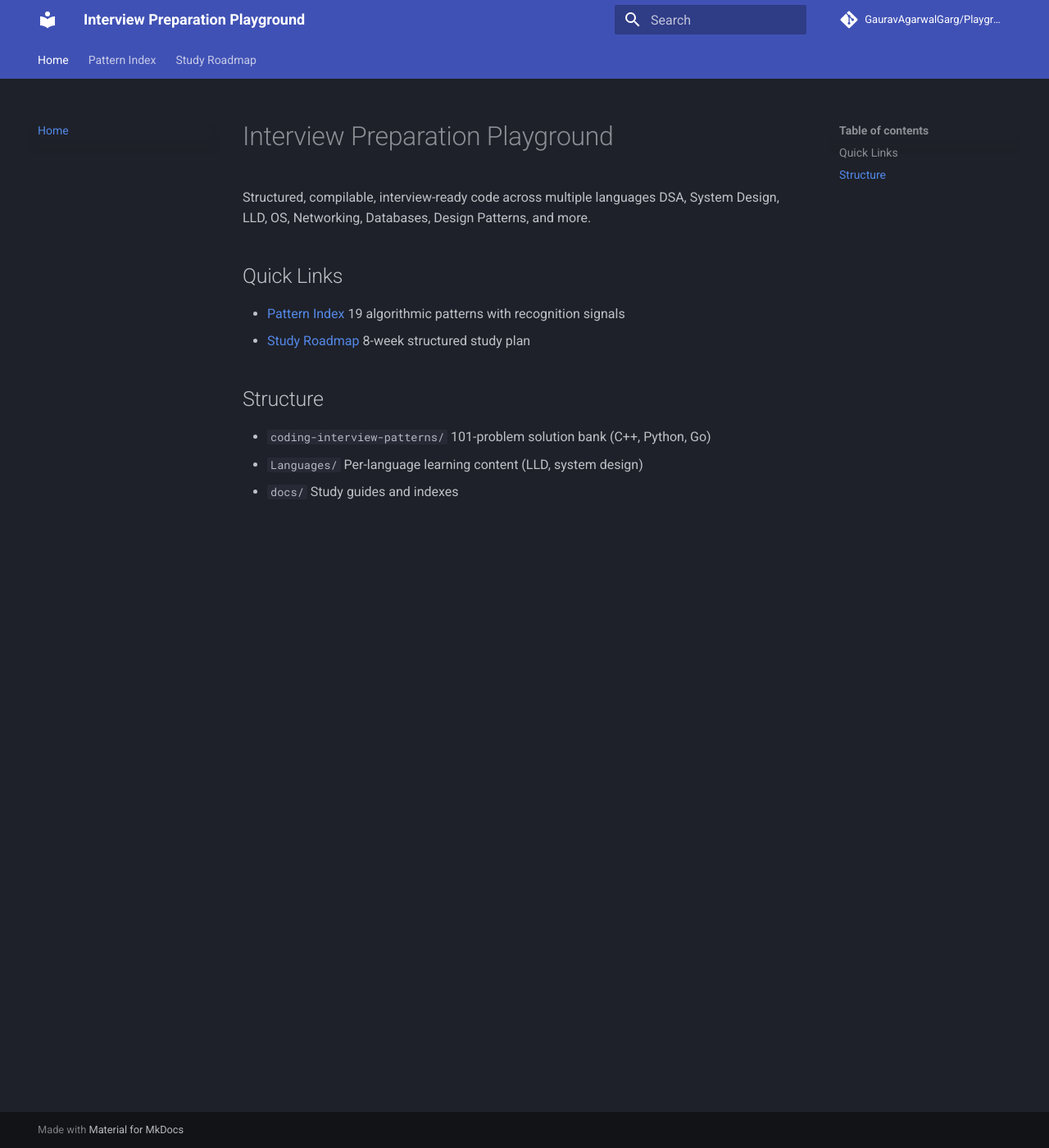
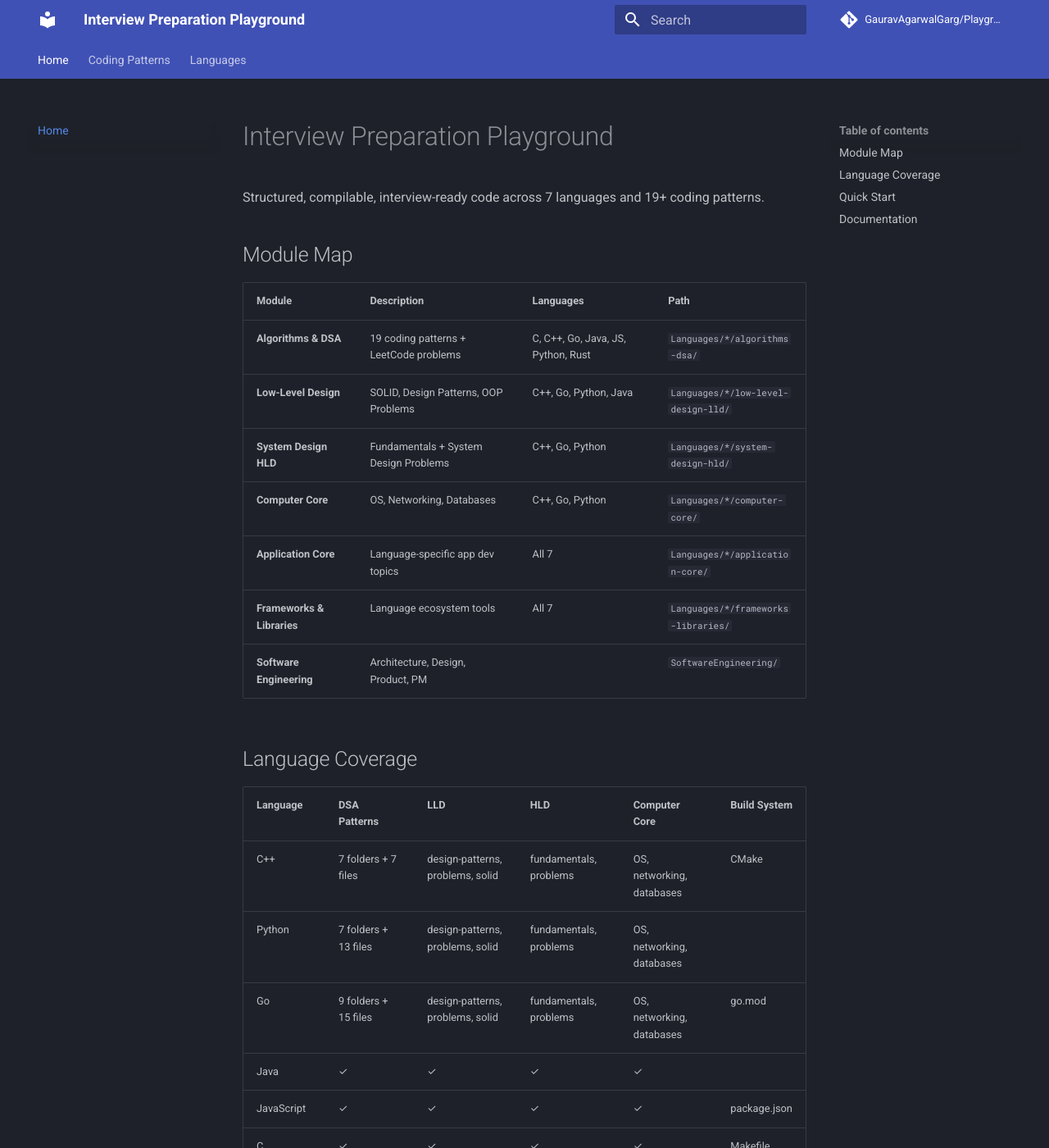
Before and after one commit to gauravagarwalgarg/Playground, an MkDocs documentation site: the page built from docs/index.md, in a window 1280 px wide and 1400 px high. Shown: the whole window at 82% size. Built offline with MkDocs 1.6.1 and Material for MkDocs 9.7.7, drawn with Linux system fonts in a browser that asks for light colours; comment, search, counter and statistics services are not loaded; some of the changed text lies outside the part shown.

Commit message:
Update docs

````diff
--- a/docs/index.md
+++ b/docs/index.md
@@ -1,14 +1,48 @@
 # Interview Preparation Playground
 
-Structured, compilable, interview-ready code across multiple languages DSA, System Design, LLD, OS, Networking, Databases, Design Patterns, and more.
+Structured, compilable, interview-ready code across 7 languages and 19+ coding patterns.
 
-## Quick Links
+## Module Map
 
-- [Pattern Index](pattern-index.md) 19 algorithmic patterns with recognition signals
-- [Study Roadmap](study-roadmap.md) 8-week structured study plan
+| Module | Description | Languages | Path |
+|--------|-------------|-----------|------|
+| **Algorithms & DSA** | 19 coding patterns + LeetCode problems | C, C++, Go, Java, JS, Python, Rust | `Languages/*/algorithms-dsa/` |
+| **Low-Level Design** | SOLID, Design Patterns, OOP Problems | C++, Go, Python, Java | `Languages/*/low-level-design-lld/` |
+| **System Design HLD** | Fundamentals + System Design Problems | C++, Go, Python | `Languages/*/system-design-hld/` |
+| **Computer Core** | OS, Networking, Databases | C++, Go, Python | `Languages/*/computer-core/` |
+| **Application Core** | Language-specific app dev topics | All 7 | `Languages/*/application-core/` |
+| **Frameworks & Libraries** | Language ecosystem tools | All 7 | `Languages/*/frameworks-libraries/` |
+| **Software Engineering** | Architecture, Design, Product, PM | | `SoftwareEngineering/` |
 
-## Structure
+## Language Coverage
 
-- `coding-interview-patterns/` 101-problem solution bank (C++, Python, Go)
-- `Languages/` Per-language learning content (LLD, system design)
-- `docs/` Study guides and indexes
+| Language | DSA Patterns | LLD | HLD | Computer Core | Build System |
+|----------|-------------|-----|-----|---------------|--------------|
+| C++ | 7 folders + 7 files | design-patterns, problems, solid | fundamentals, problems | OS, networking, databases | CMake |
+| Python | 7 folders + 13 files | design-patterns, problems, solid | fundamentals, problems | OS, networking, databases | |
+| Go | 9 folders + 15 files | design-patterns, problems, solid | fundamentals, problems | OS, networking, databases | go.mod |
+| Java | ✓ | ✓ | ✓ | ✓ | |
+| JavaScript | ✓ | ✓ | ✓ | ✓ | package.json |
+| C | ✓ | ✓ | ✓ | ✓ | Makefile |
+| Rust | ✓ | ✓ | ✓ | ✓ | Cargo.toml |
+
+## Quick Start
+
+```bash
+# Clone and explore
+git clone https://github.com/GauravAgarwalGarg/Playground.git
+cd Playground/Languages/cpp/algorithms-dsa/patterns/
+
+# Build C++ examples
+cd Languages/cpp && cmake -B build && cmake --build build
+
+# Run Go patterns
+cd Languages/go && go run algorithms-dsa/patterns/two_pointers.go
+```
+
+## Documentation
+
+- [**Coding Patterns**](coding-patterns.md) All 19 patterns with problem counts and language availability
+- [**Pattern Index**](pattern-index.md) Quick reference for pattern selection
+- [**Study Roadmap**](study-roadmap.md) Suggested learning order and timeline
+- **Language Guides:** [C++](languages/cpp.md) | [Python](languages/python.md) | [Go](languages/go.md) | [Java](languages/java.md) | [JavaScript](languages/javascript.md)
--- a/mkdocs.yml
+++ b/mkdocs.yml
@@ -29,5 +29,13 @@ markdown_extensions:
 
 nav:
   - Home: index.md
-  - Pattern Index: pattern-index.md
-  - Study Roadmap: study-roadmap.md
+  - Coding Patterns:
+    - Pattern Index: pattern-index.md
+    - Study Roadmap: study-roadmap.md
+    - All 19 Patterns: coding-patterns.md
+  - Languages:
+    - C++: languages/cpp.md
+    - Python: languages/python.md
+    - Go: languages/go.md
+    - Java: languages/java.md
+    - JavaScript: languages/javascript.md
````
Also changed, not shown: docs/coding-patterns.md (added, +53 -0 lines), docs/languages/cpp.md (added, +55 -0 lines), docs/languages/go.md (added, +56 -0 lines), docs/languages/java.md (added, +26 -0 lines), docs/languages/javascript.md (added, +26 -0 lines), docs/languages/python.md (added, +54 -0 lines).
